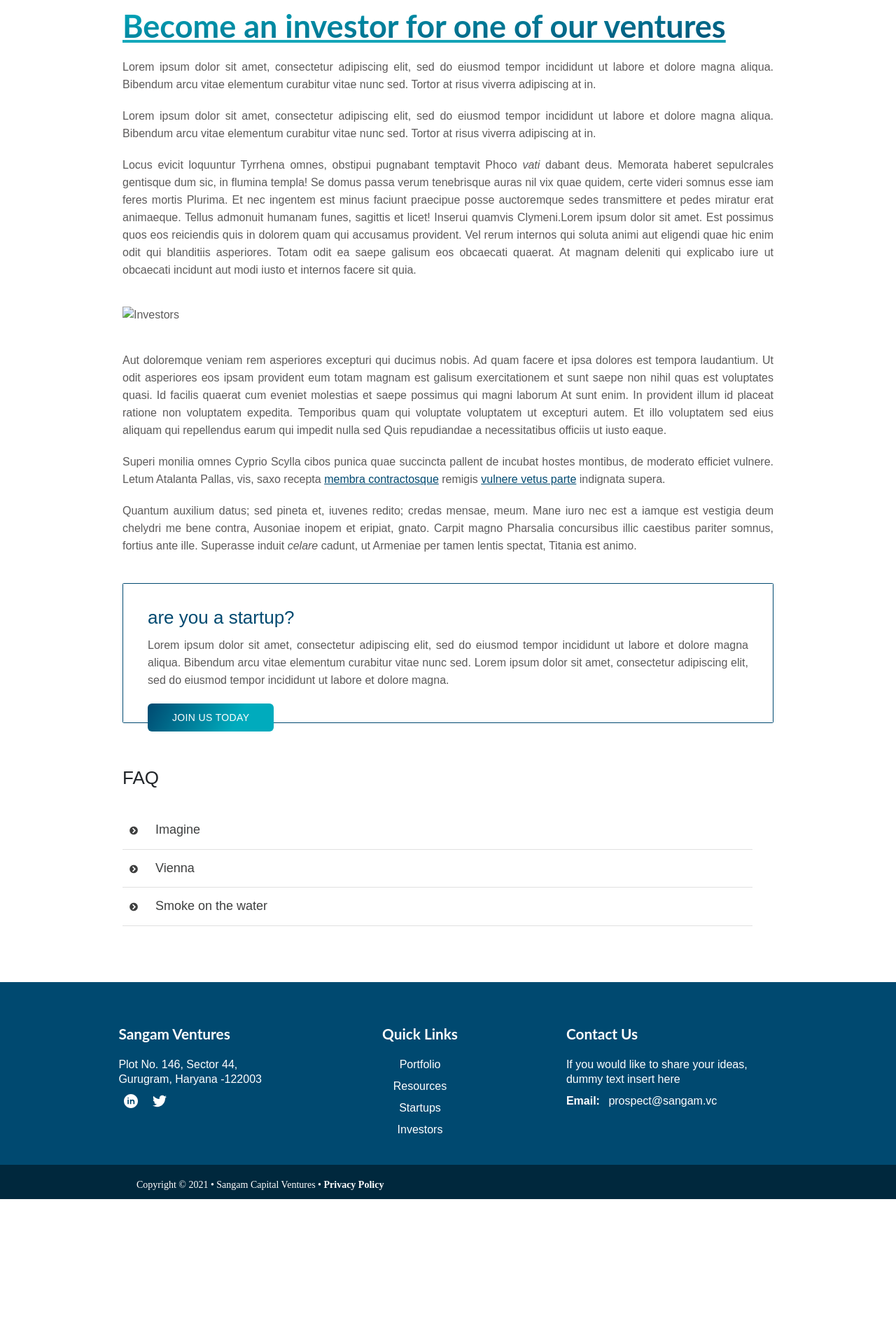
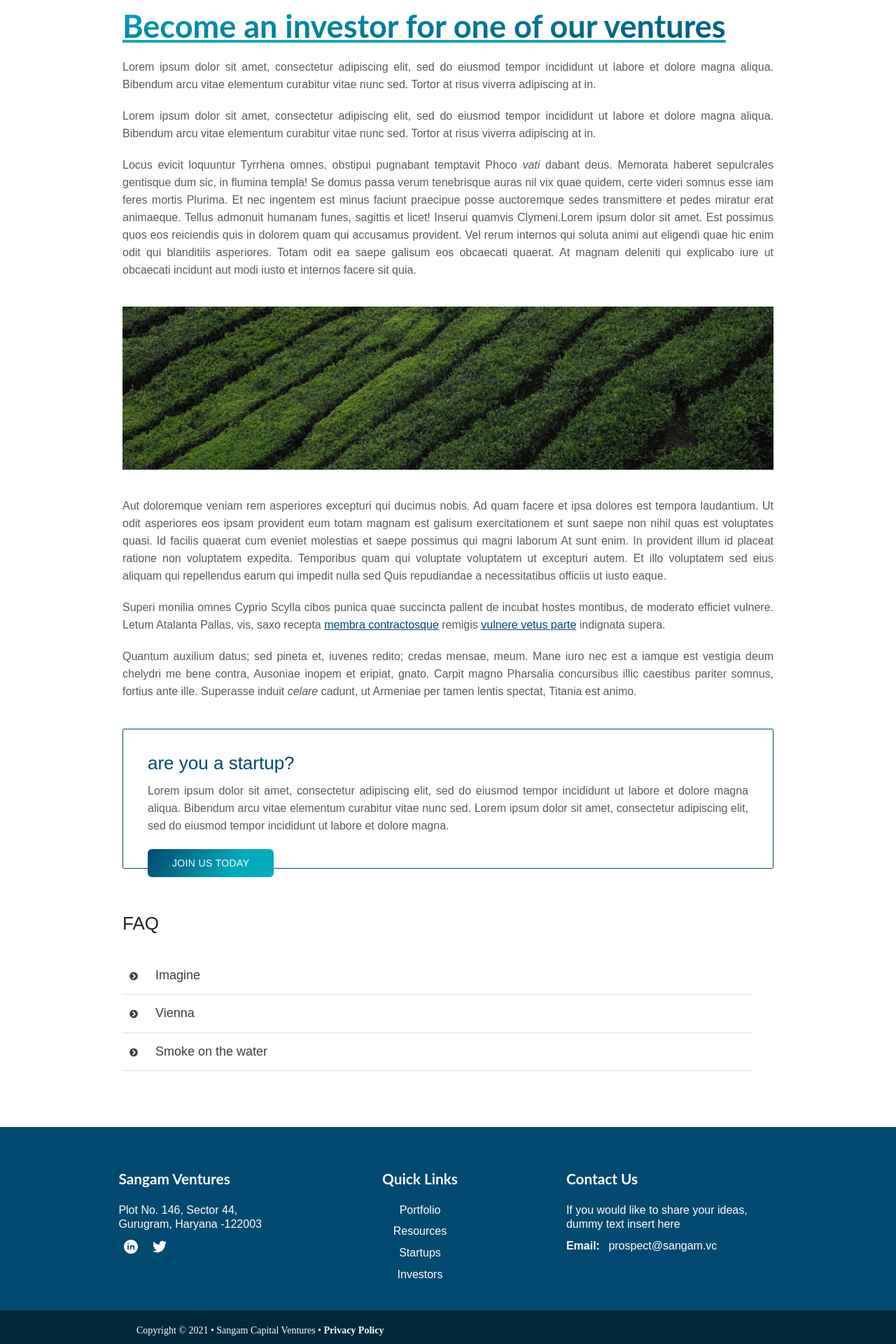
Before and after one commit to mansielhance/SangamVentures, a Jekyll site: the page built from _resource/investors.md, in a window 1280 px wide. Shown: the part 666-2586 px from the top of the page at 70% size. Built offline with Jekyll 4.4.1, drawn with Linux system fonts in a browser that asks for light colours; nearby versions of some CDN libraries; before the commit the page ends 2379 px from its top, so only the background shows below that.

Commit message:
Update investors.md

```diff
--- a/_resource/investors.md
+++ b/_resource/investors.md
@@ -41,7 +41,7 @@ dabant deus. Memorata haberet sepulcrales gentisque dum sic, in flumina templa!
 Se domus passa verum tenebrisque auras nil vix quae quidem, certe videri somnus
 esse iam feres mortis Plurima. Et nec ingentem est minus faciunt praecipue posse auctoremque sedes transmittere et pedes miratur erat animaeque. Tellus admonuit humanam funes, sagittis et licet! Inserui quamvis Clymeni.Lorem ipsum dolor sit amet. Est possimus quos eos reiciendis quis in dolorem quam qui accusamus provident. Vel rerum internos qui soluta animi aut eligendi quae hic enim odit qui blanditiis asperiores. Totam odit ea saepe galisum eos obcaecati quaerat. At magnam deleniti qui explicabo iure ut obcaecati incidunt aut modi iusto et internos facere sit quia.
 
-![Investors](./images/cover/green-field.jpg "Green Field")
+![Investors](/images/cover/green-field.jpg "Green Field")
 
 Aut doloremque veniam rem asperiores excepturi qui ducimus nobis. Ad quam facere et ipsa dolores est tempora laudantium. Ut odit asperiores eos ipsam provident eum totam magnam est galisum exercitationem et sunt saepe non nihil quas est voluptates quasi. Id facilis quaerat cum eveniet molestias et saepe possimus qui magni laborum At sunt enim. In provident illum id placeat ratione non voluptatem expedita. Temporibus quam qui voluptate voluptatem ut excepturi autem. Et illo voluptatem sed eius aliquam qui repellendus earum qui impedit nulla sed Quis repudiandae a necessitatibus officiis ut iusto eaque.
 
```
